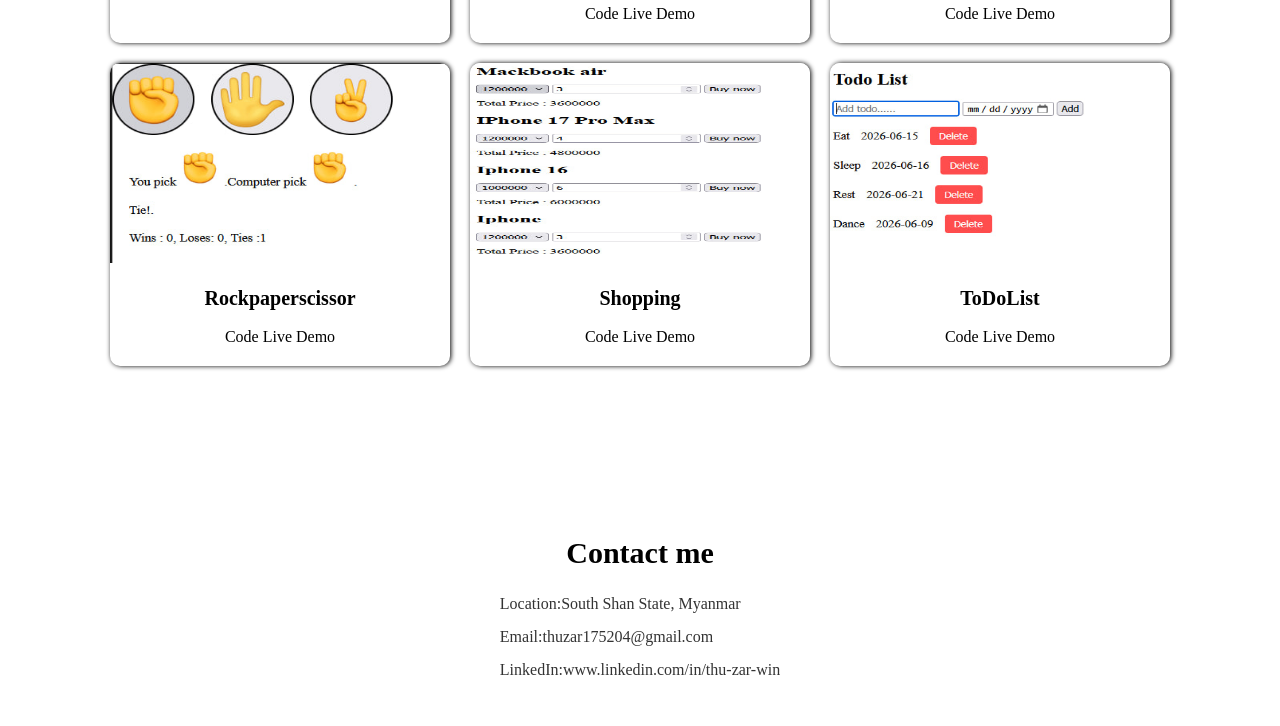
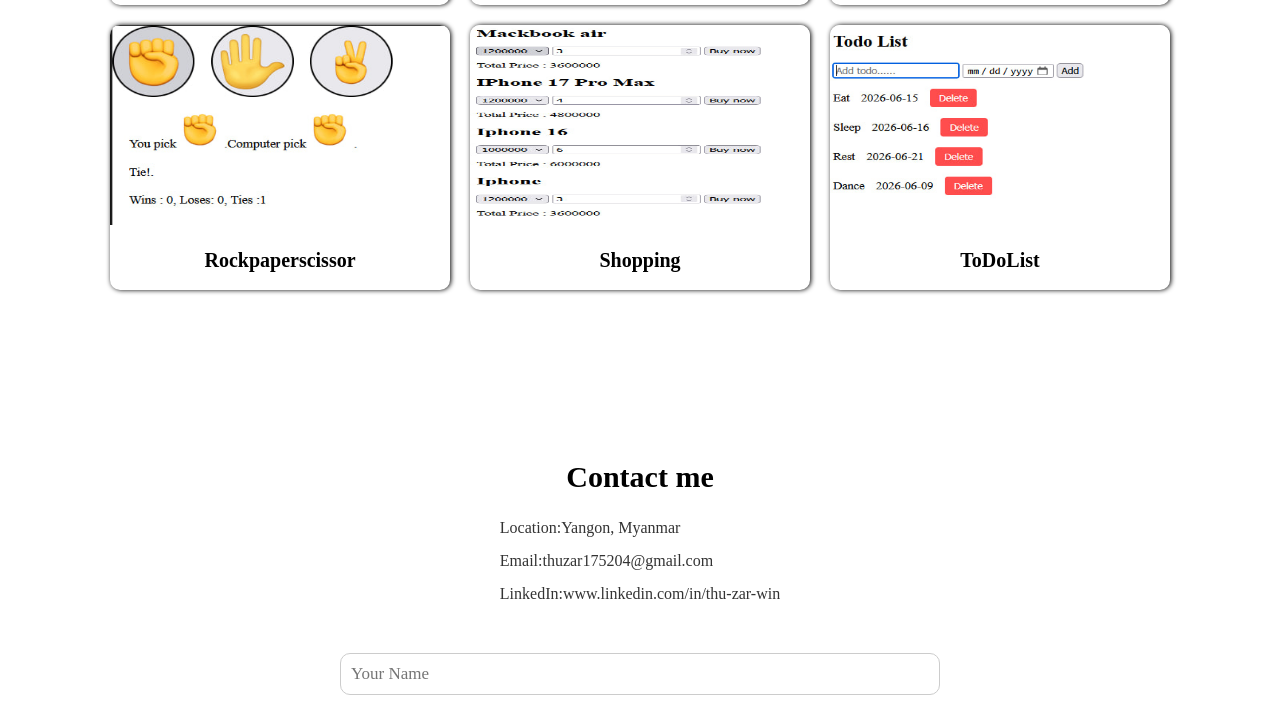
Before and after one commit to thuzar175204/my-portfolio, a plain HTML site: page index.html in a window 1280 px wide. Shown: the part 1858-2584 px from the top of the page. Drawn offline with nearby package versions, Linux system fonts and the light colour scheme.

Commit message:
Add files via upload

```diff
--- a/index.html
+++ b/index.html
@@ -98,46 +98,31 @@
           <div class="project">
             <img src="./img/Youtube img.jpg" alt="" />
             <h2>Youtube Website Homepage</h2>
-           <div class="project-links" style="padding: 0 10px 20px">
-              <a href="https://github.com/thuzar175204/web-learning/tree/main/YouTube" target="_blank">Code</a>
-              <a href="https://thuzar175204.github.io/web-learning/YouTube/" target="_blank">Live Demo</a>
-            </div>
+
           </div>
 
           <div class="project">
             <img src="./img/Dailymotion img.jpg" alt="" />
             <h2>Dailymotion Homepage</h2>
-           <div class="project-links" style="padding: 0 10px 20px">
-              <a href="https://github.com/thuzar175204/web-learning/tree/main/Dailymotion" target="_blank">Code</a>
-              <a href="https://thuzar175204.github.io/web-learning/Dailymotion/" target="_blank">Live Demo</a>
-            </div>
+
           </div>
 
           <div class="project">
             <img src="./img/rockpaperscissor.jpg" alt="" />
             <h2>Rockpaperscissor</h2>
-            <div class="project-links" style="padding: 0 10px 20px">
-              <a href="https://github.com/thuzar175204/web-learning/tree/main/rockpapescissor-v3" target="_blank">Code</a>
-              <a href="https://thuzar175204.github.io/web-learning/rockpapescissor-v3/" target="_blank">Live Demo</a>
-            </div>
+
           </div>
 
           <div class="project">
             <img src="./img/shopping img.jpg" alt="" />
             <h2>Shopping</h2>
-           <div class="project-links" style="padding: 0 10px 20px">
-              <a href="https://github.com/thuzar175204/web-learning/tree/main/shopping" target="_blank">Code</a>
-              <a href="https://thuzar175204.github.io/web-learning/shopping/" target="_blank">Live Demo</a>
-            </div>
+
           </div>
 
           <div class="project">
             <img src="./img/Todolist img.jpg" alt="" />
             <h2>ToDoList</h2>
-            <div class="project-links" style="padding: 0 10px 20px">
-              <a href="https://github.com/thuzar175204/web-learning/tree/main/Todo-list" target="_blank">Code</a>
-              <a href="https://thuzar175204.github.io/web-learning/Todo-list/" target="_blank">Live Demo</a>
-            </div>
+
           </div>
         </div>
       </section>
@@ -147,7 +132,7 @@
         <h1>Contact me</h1>
       <div class="contact-info">
           <div class="info-item">
-            <span>Location:South Shan State, Myanmar</span>
+            <span>Location:Yangon, Myanmar</span>
           </div>
           <div class="info-item">
             <span>Email:thuzar175204@gmail.com</span>
@@ -171,8 +156,8 @@
       <p>
         @ 2025 MyPortfolio | Contact with me:
         <a href="https://github.com/thuzar175204" target="_blank">GitHub</a>
-            <a href="#" target="_blank">LinkedIn</a> |
-            <a href="#" target="_blank">Telegram</a>
+        <a href="https://www.linkedin.com/in/thu-zar-win" target="_blank">LinkedIn</a> |
+        <a href="tg://resolve?domain=Thu_Zar_W" target="_blank">Telegram</a>
         </p>
       </p>
     </footer>
```
